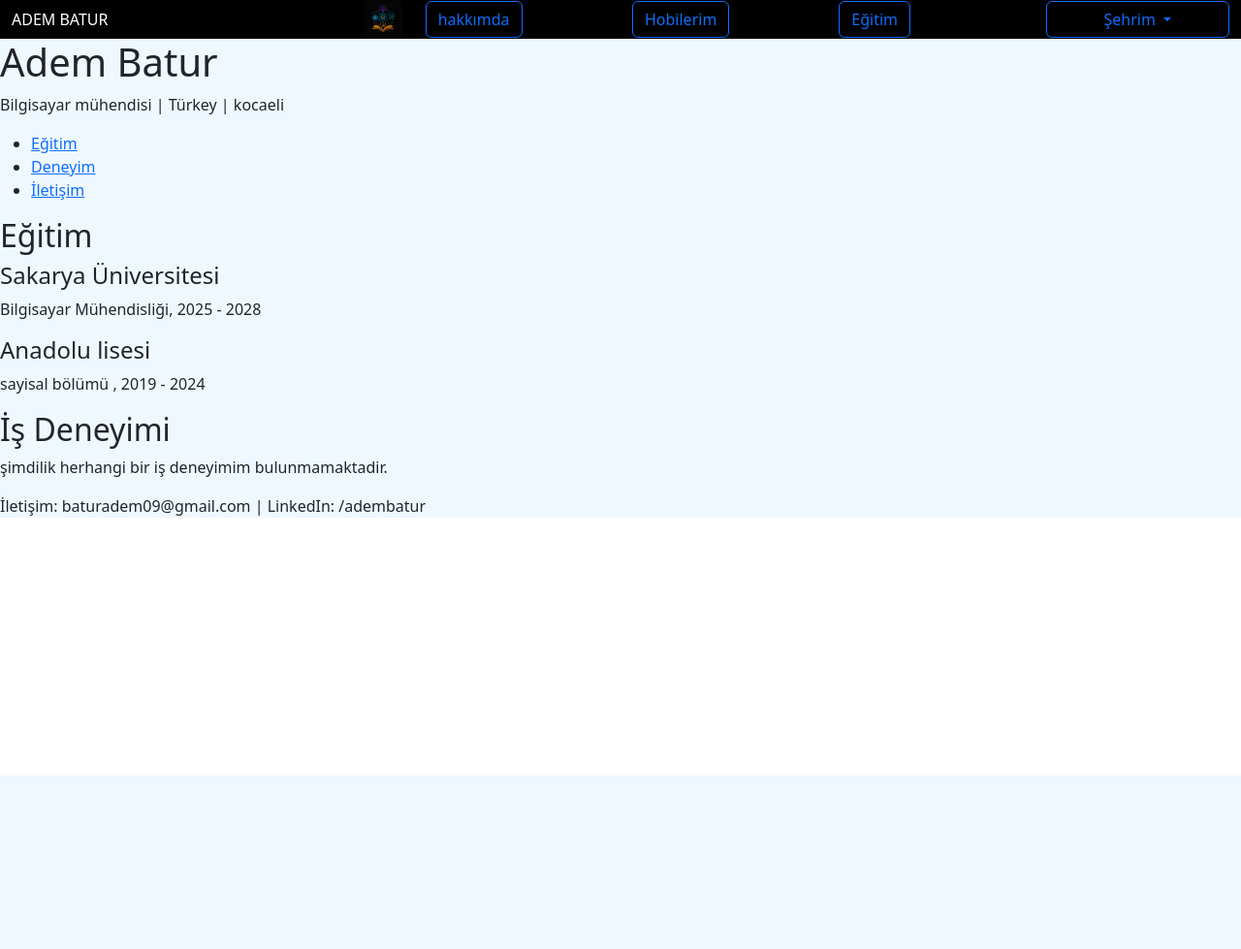
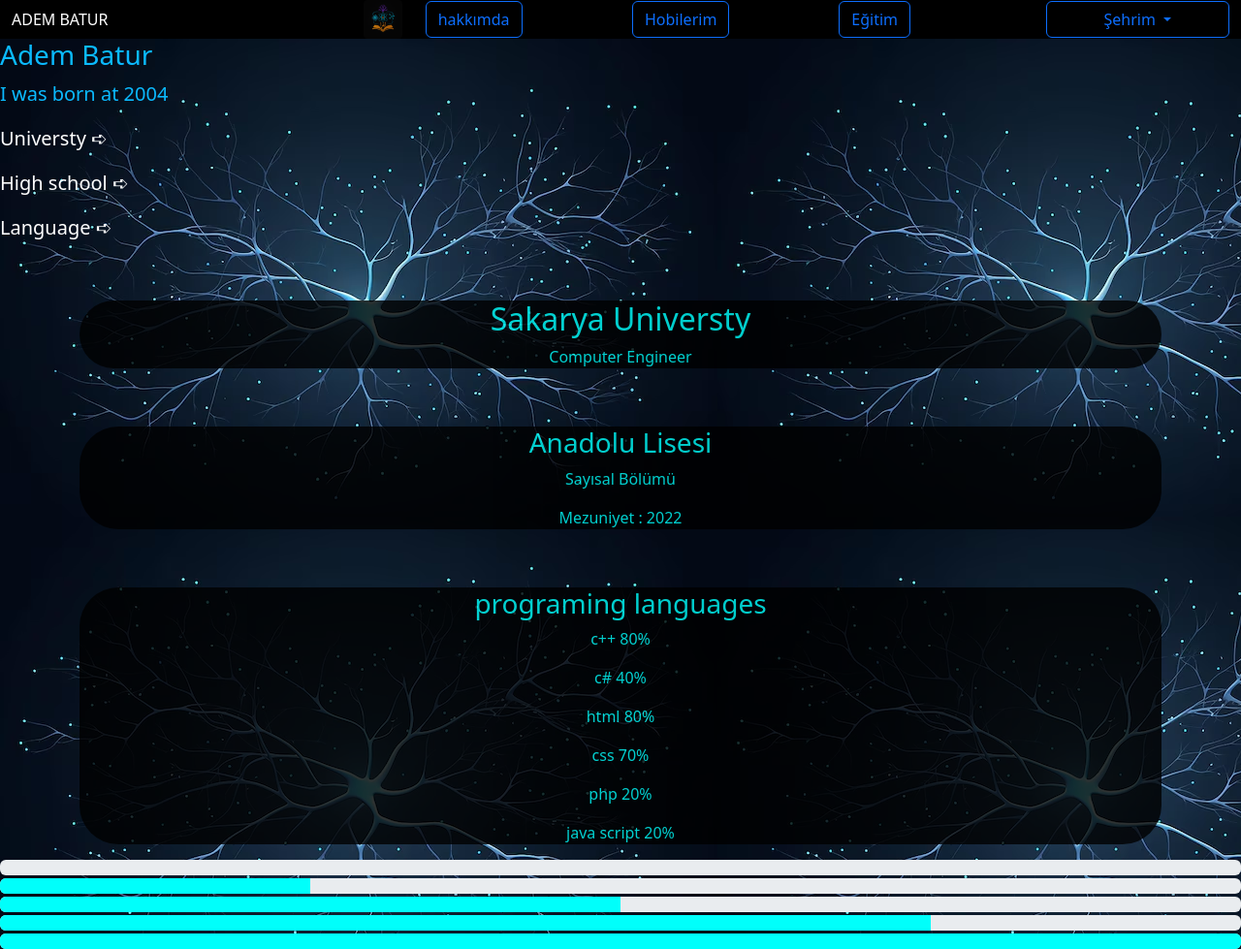
Before and after one commit to adembtr/web-tek-projesi, a PHP site: the page made by eğitim.html in a window 1280 px wide. Shown: the whole page at 97% size. Before the commit the page ends 800 px from the top, so only its background shows below. Run offline with PHP 8.4, Linux system fonts and the light colour scheme.

Commit message:
cv kısmı eklendi

```diff
--- a/css/eğitim.css
+++ b/css/eğitim.css
@@ -1,3 +1,47 @@
 .eğitimDiv{
-    background-color: aliceblue;
+    background-image:url(/img/cv.neural-wed-complex-nervous-system-brain-neurons-close-up-background_776894-57395.avif);
 }
+.comunucation div{
+    opacity: 80%;
+    border-radius: 40px;
+    margin-top: 60px;
+    color: rgb(0, 255, 251);
+    background-color: black;
+}
+
+.git h3{
+color: rgb(11, 186, 255);
+
+}
+
+.git p{
+    color: rgb(11, 186, 255);
+    font-size:20px;
+
+}
+
+.git p a{
+    color: rgb(255, 255, 255);
+    text-decoration: none;
+}
+
+.eğitimDiv .progress{
+    margin-top: 3px;
+}
+
+.row{
+    position: relative ;
+    margin: 0 auto;
+}
+.col-lg-6{
+    width: 100%;
+    height: 300px;
+}
+
+.profile-header img{
+    width: 30px;
+    height: 30px;
+    border-radius: 10px;
+    box-shadow: 0px 0px 10px #8b8989;
+
+}
--- a/eğitim.html
+++ b/eğitim.html
@@ -88,45 +88,62 @@
         </div>
     </nav>
 
-    <div class="eğitimDiv">
-        <header>
-            <h1>Adem Batur</h1>
-            <p>Bilgisayar mühendisi | Türkey | kocaeli</p>
-        </header>
+  <div class="eğitimDiv">
 
-          <nav>
-            <ul>
-              <li><a href="#egitim">Eğitim</a></li>
-              <li><a href="#deneyim">Deneyim</a></li>
-              <li><a href="#iletisim">İletişim</a></li>
-            </ul>
-          </nav>
+    <div class="cv">
+        <div class="git">
+            <h3>Adem Batur</h3>
+            <p>I was born at 2004</p>
+            <p><a href="#univesty"> Universty ➪</a></p>
+            <p><a href="#high_school"> High school ➪</a></p>
+            <p><a href="#languages"> Language ➪</a></p>
 
-          <main>
-            <section id="egitim">
-              <h2>Eğitim</h2>
-              <article>
-                <h4>Sakarya Üniversitesi</h4>
-                <p>Bilgisayar Mühendisliği, 2025 - 2028</p>
-              </article>
-              <article>
-                <h4>Anadolu lisesi</h4>
-                <p>sayisal bölümü , 2019 - 2024</p>
-              </article>
-            </section>
+        </div>
+        <div class="container text-center">
+          <div class="comunucation">
+            <div id="univesty">
+              <h2>Sakarya Universty</h2>
+              <p>Computer Engineer</p>
+            </div>
+            <div id="high_school" >
+              <h3>Anadolu Lisesi</h3>
+              <p>Sayısal Bölümü</p>
+              <p>Mezuniyet : 2022</p>
+            </div>
+            <div id="languages" >
+              <h3>programing languages</h3>
+              <p>c++ 80%</p>
+              <p>c# 40%</p>
+              <p>html 80%</p>
+              <p>css  70%</p>
+              <p>php   20%</p>
+              <p>java script 20%</p>
+            </div>
+          </div>
+        </div>
+    </div>
 
-            <section id="deneyim">
-              <h2>İş Deneyimi</h2>
-              <article>
-                <p>şimdilik herhangi bir iş deneyimim bulunmamaktadir.</p>
-              </article>
-            </section>
-          </main>
 
-          <footer id="iletisim">
-            <p>İletişim: baturadem09@gmail.com | LinkedIn: /adembatur</p>
-          </footer>
-    </div>
+    <div>
+          <div class="progress" role="progressbar" aria-label="Basic example" aria-valuenow="0" aria-valuemin="0" aria-valuemax="100">
+              <div class="progress-bar " style="width: 0%; background-color: rgb(0, 255, 251);"></div>
+          </div>
+          <div class="progress" role="progressbar" aria-label="Basic example" aria-valuenow="25" aria-valuemin="0" aria-valuemax="100">
+            <div class="progress-bar " style="width: 25% ; background-color: rgb(0, 255, 251);"></div>
+          </div>
+          <div class="progress" role="progressbar" aria-label="Basic example" aria-valuenow="50"    aria-valuemin="0" aria-valuemax="100">
+            <div class="progress-bar " style="width: 50% ; background-color: rgb(0, 255, 251);"></div>
+          </div>
+          <div class="progress" role="progressbar" aria-label="Basic example" aria-valuenow="75" aria-valuemin="0" aria-valuemax="100">
+            <div class="progress-bar " style="width: 75%; background-color: rgb(0, 255, 251); " ></div>
+          </div>
+          <div class="progress" role="progressbar" aria-label="Basic example" aria-valuenow="100" aria-valuemin="0" aria-valuemax="100">
+            <div class="progress-bar " style="width: 100% ; background-color: rgb(0, 255, 251);"></div>
+          </div>
+        </div>
+  </div>
+
+
     <script src="script.js"></script>
     <script src="https://cdn.jsdelivr.net/npm/bootstrap@5.3.5/dist/js/bootstrap.bundle.min.js" integrity="sha384-k6d4wzSIapyDyv1kpU366/PK5hCdSbCRGRCMv+eplOQJWyd1fbcAu9OCUj5zNLiq" crossorigin="anonymous"></script>
 </body>
```
Also changed, not shown: css/login.css (+24 -7 lines), img/NEURON4.png (deleted), img/cv.neural-wed-complex-nervous-system-brain-neurons-close-up-background_776894-57395.avif (added), img/iletişim.jpeg (deleted), img/iletişim2.jpeg (deleted), img/image.png (added), img/loginimg.jpg (deleted).
